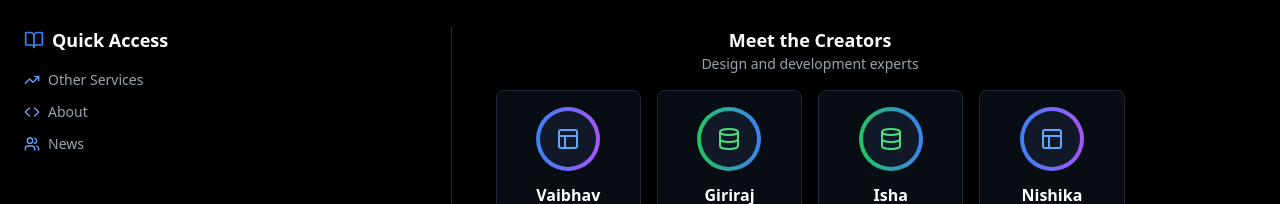
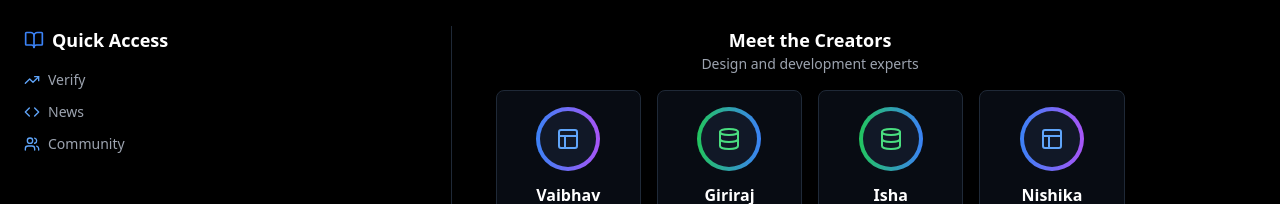
Before and after one commit to vaibhavguptahere/Faktify-FakeNewsDetection, a React (Vite) app: page /community in a window 1280 px wide. Shown: the part 435-639 px from the top of the page. Built offline with nearby package versions, Linux system fonts and the light colour scheme; no server answers.

Commit message:
Footer Section Updated

```diff
--- a/src/components/Footer.jsx
+++ b/src/components/Footer.jsx
@@ -28,25 +28,25 @@ const Footer = () => {
                 </h3>
                 <div className="grid grid-cols-1 gap-3">
                   <a
-                    href="#"
+                    href="/verify"
                     className="flex items-center gap-2 text-sm text-gray-400 hover:text-blue-400"
                   >
                     <TrendingUp className="w-4 h-4 text-blue-400" />
-                    <span>Other Services</span>
+                    <span>Verify</span>
                   </a>
                   <a
-                    href="#"
+                    href="/news"
                     className="flex items-center gap-2 text-sm text-gray-400 hover:text-blue-400"
                   >
                     <Code className="w-4 h-4 text-blue-400" />
-                    <span>About</span>
+                    <span>News</span>
                   </a>
                   <a
-                    href="#"
+                    href="/community"
                     className="flex items-center gap-2 text-sm text-gray-400 hover:text-blue-400"
                   >
                     <Users className="w-4 h-4 text-blue-400" />
-                    <span>News</span>
+                    <span>Community</span>
                   </a>
                 </div>
               </div>
```
